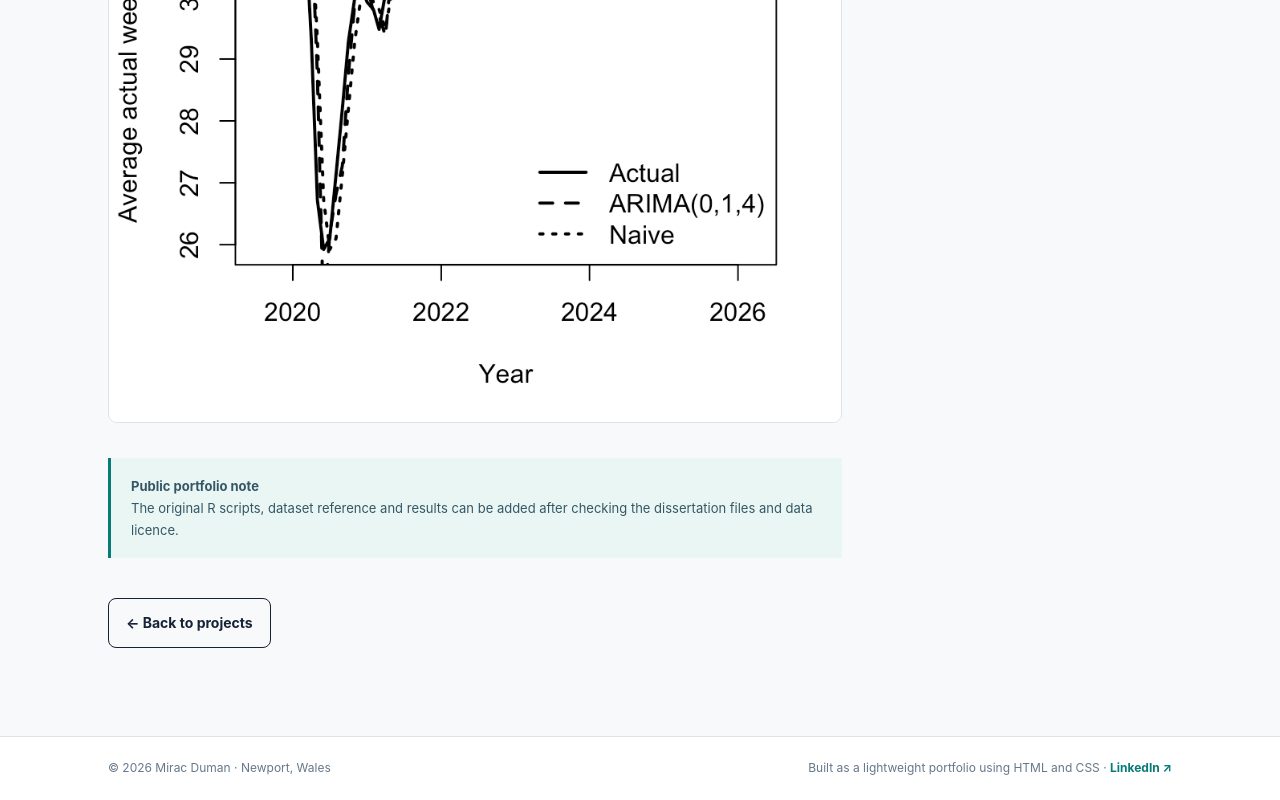
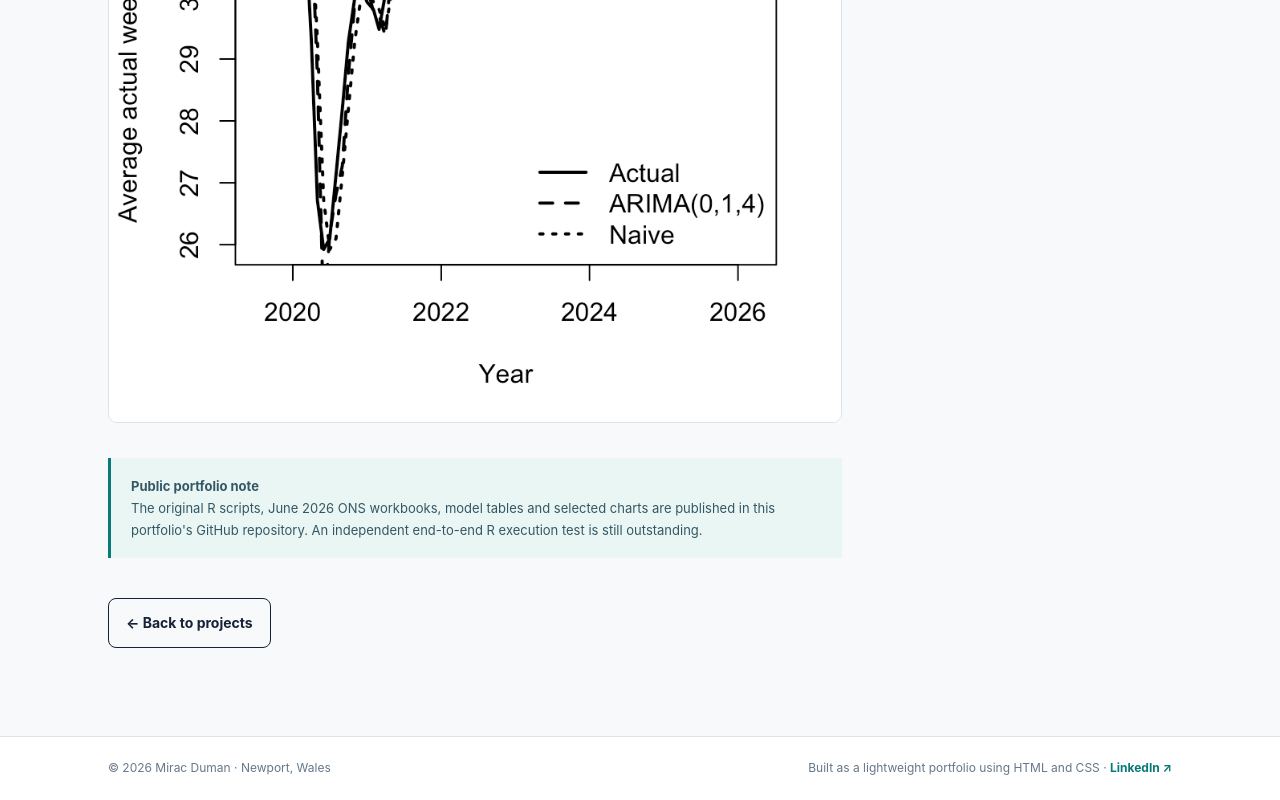
Before and after one commit to mrcdmn03/mrcdmn03.github.io, a plain HTML site: page projects/uk-working-hours-forecasting.html in a window 1280 px wide. Shown: the part 1384-2184 px from the top of the page. Drawn offline with Linux system fonts and the light colour scheme.

Commit message:
Link forecasting case study to published source and update project status

```diff
--- a/projects/uk-working-hours-forecasting.html
+++ b/projects/uk-working-hours-forecasting.html
@@ -2,6 +2,6 @@
 <header class="site-header"><div class="container header-inner"><a class="brand" href="../index.html"><span class="brand-mark">MD<span>.</span></span><span>Mirac Duman</span></a><nav aria-label="Main navigation"><a href="../index.html#projects">Projects</a><a href="../index.html#experience">Experience</a><a href="../index.html#about">About</a><a class="nav-contact" href="mailto:mrcdmn03@outlook.com">Get in touch ↗</a></nav></div></header>
 <main><section class="case-hero"><div class="container"><a class="back-link" href="../index.html#projects">← All projects</a><div class="eyebrow" style="margin-top:30px">MSC DATA SCIENCE · CASE STUDY 01</div><h1>UK working-hours forecasting</h1><p class="case-subtitle">Compared ARIMA and naïve forecasts across 408 ONS time-series observations, using three non-overlapping datasets to examine the effect of dataset structure.</p></div></section>
 <section class="case-section"><div class="container case-layout"><div><div class="case-block"><h2>Context</h2><p>Explore UK working-hours patterns and investigate how different non-overlapping data structures affect time-series forecasting.</p></div><div class="case-block"><h2>What I worked on</h2><ul><li>Worked with 408 observations from the Office for National Statistics (ONS).</li><li>Created three non-overlapping datasets for comparison.</li><li>Compared ARIMA models with naïve forecasting approaches.</li><li>Assessed the effect of data structure on the forecasting results.</li></ul></div><div class="case-block"><h2>Outcome</h2><p>Completed as an MSc Data Science dissertation, including the dissertation and defence. Model outputs and the academic report are not included in this starter repository.</p></div><div style="margin:22px 0"><a class="btn" href="https://github.com/mrcdmn03/mrcdmn03.github.io/tree/main/research/uk-working-hours-forecasting" target="_blank" rel="noopener noreferrer">View real R code, data &amp; results ↗</a></div>
-<figure style="margin:0 0 28px"><img src="../research/uk-working-hours-forecasting/figures/forecast_performance_full.png" alt="Original analysis: actual weekly working hours compared with ARIMA and naive forecasts" style="max-width:100%;height:auto;border-radius:9px;border:1px solid #dce4ea"></figure><div class="note"><strong>Public portfolio note</strong><br>The original R scripts, dataset reference and results can be added after checking the dissertation files and data licence.</div><div style="margin-top:40px"><a class="btn btn-outline" href="../index.html#projects">← Back to projects</a></div></div><aside class="aside"><h2>Tools &amp; topics</h2><div class="tags"><span class="tag">R / RStudio</span><span class="tag">Time series</span><span class="tag">ARIMA</span><span class="tag">Forecast evaluation</span></div><h2>Project category</h2><p>MSc Data Science</p></aside></div></section></main>
+<figure style="margin:0 0 28px"><img src="../research/uk-working-hours-forecasting/figures/forecast_performance_full.png" alt="Original analysis: actual weekly working hours compared with ARIMA and naive forecasts" style="max-width:100%;height:auto;border-radius:9px;border:1px solid #dce4ea"></figure><div class="note"><strong>Public portfolio note</strong><br>The original R scripts, June 2026 ONS workbooks, model tables and selected charts are published in this portfolio's GitHub repository. An independent end-to-end R execution test is still outstanding.</div><div style="margin-top:40px"><a class="btn btn-outline" href="../index.html#projects">← Back to projects</a></div></div><aside class="aside"><h2>Tools &amp; topics</h2><div class="tags"><span class="tag">R / RStudio</span><span class="tag">Time series</span><span class="tag">ARIMA</span><span class="tag">Forecast evaluation</span></div><h2>Project category</h2><p>MSc Data Science</p></aside></div></section></main>
 <footer class="site-footer"><div class="container footer-inner"><span>© 2026 Mirac Duman · Newport, Wales</span><span>Built as a lightweight portfolio using HTML and CSS · <a href="https://www.linkedin.com/in/miracduman/" target="_blank" rel="noopener noreferrer">LinkedIn ↗</a></span></div></footer>
 </body></html>
```
